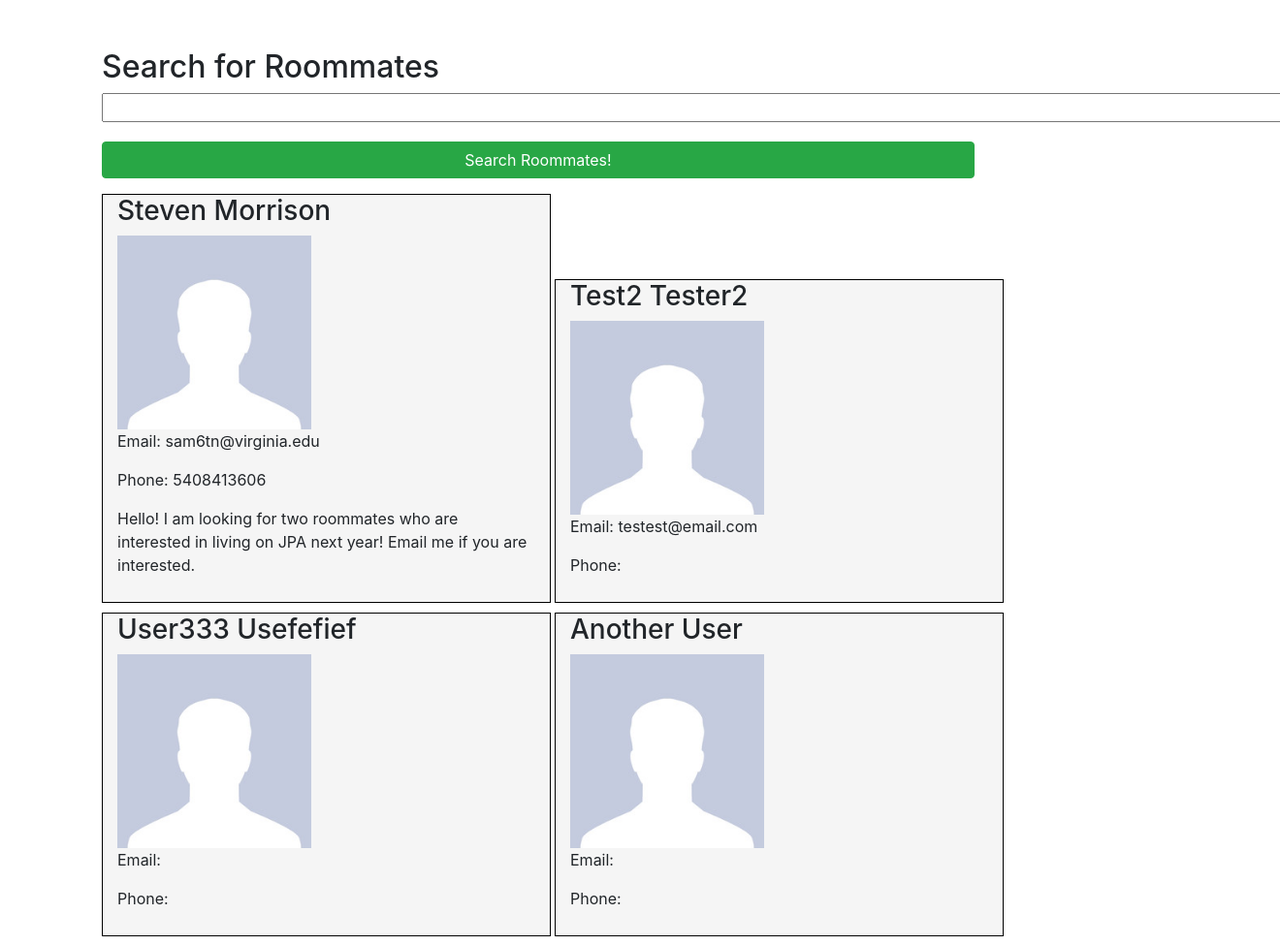
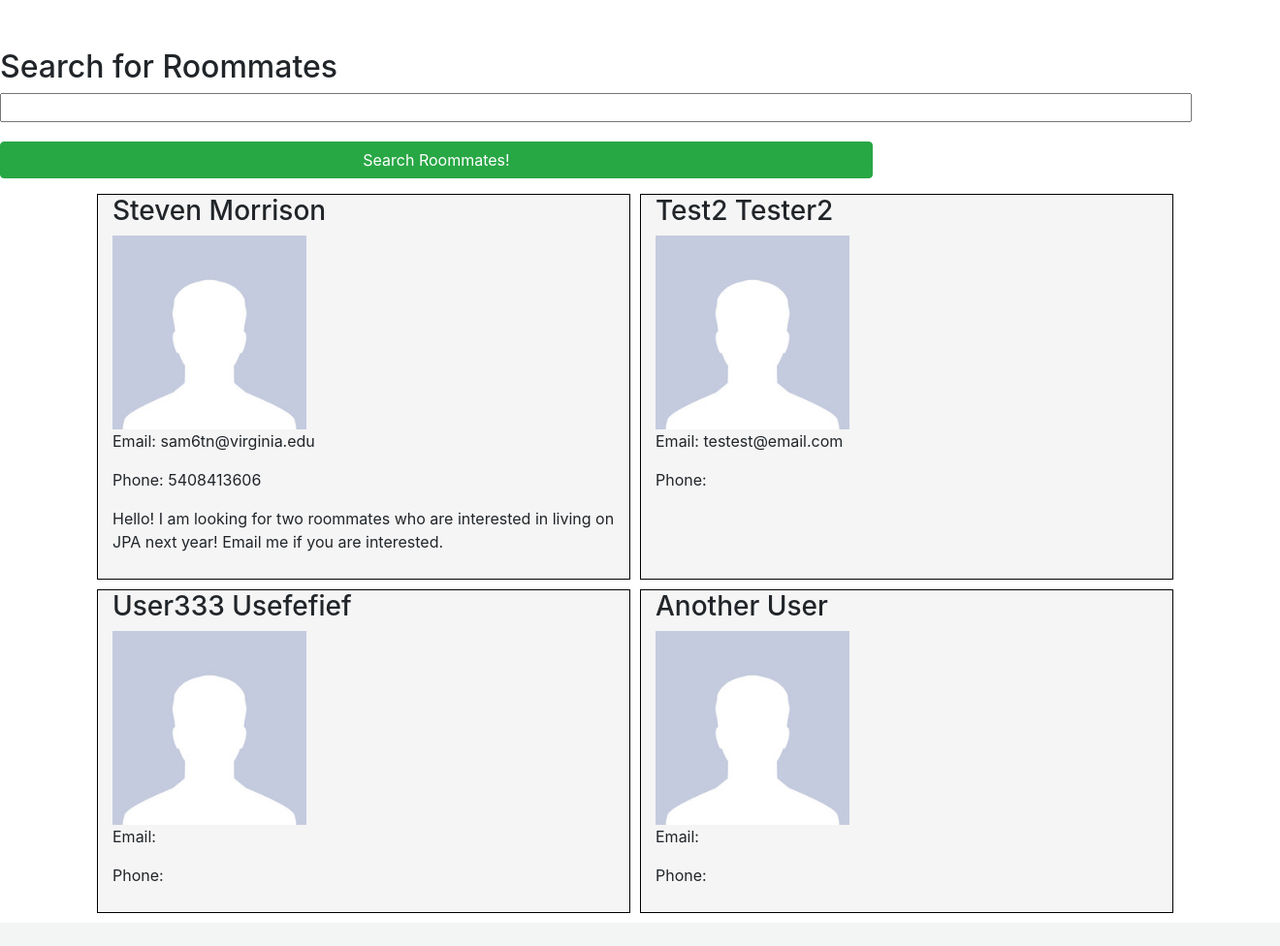
Before and after one commit to sam6tn/studenthousing, a Django app: page /roommates/ in a window 1320 px wide; the page is wider, and only the part inside the window is pictured. Shown: the part 116-1092 px from the top of that part at 97% size. After the commit the page ends 1058 px from the top of that part, so only its background shows below. Run offline with Django 3.2, Linux system fonts and the light colour scheme; a user stored in the database is signed in; data comes from the database, SQL or seed files in the repository; both versions use the stored data as it was after the commit; some libraries are stand-ins or nearby versions.

Commit message:
Template changes to auto display correct height

```diff
--- a/polls/templates/polls/post.html
+++ b/polls/templates/polls/post.html
@@ -28,6 +28,7 @@
 		border:1px solid black;
 		padding-bottom: 10px;
 	}
+
 	.img-results{
 		width: 400px;
 		height: 300px;
@@ -131,7 +132,7 @@
         <div><span class="fa fa-bath"></span><span id="baths">{{post.baths}}</span></div>
 
         <h3>Reviews:</h3>
-        <input type="button" onClick="showReview()" name="review" id="review" value="Write a Review!" />
+        <input type="button" class="btn btn-primary" onClick="showReview()" name="review" id="review" value="Write a Review!" />
         <form method="Post">
             {% csrf_token %}
             <input name="avatar" id="avatar" type="hidden" value="{{user.profile.image.url}}">
--- a/polls/templates/polls/roommates.html
+++ b/polls/templates/polls/roommates.html
@@ -29,10 +29,19 @@
 	#results{
 		display:inline-block;
 		margin-bottom:10px;
+		margin-right: 10px;
 		border:1px solid black;
 		padding-bottom: 10px;
 		background-color:whitesmoke;
 	}
+
+	.resultcontainer{
+		height: auto;
+  	display: flex;
+		flex-wrap: wrap;
+
+	}
+
 	.img-results{
 		width: 400px;
 		height: 300px;
@@ -71,10 +80,10 @@
 	.dropdown {
 		width: 100px !important;
 	}
-    .profilepic{
-        width:200px;
-        height:200px;
-    }
+  .profilepic{
+  	width:200px;
+  	height:200px;
+  }
 
 </style>
 
@@ -106,7 +115,7 @@
 </nav>
 
 
-<div class="container">
+<div>
 	<h2>Search for Roommates</h2>
 	<form method="Post">
         {% csrf_token %}
@@ -118,7 +127,7 @@
 </div>
 
 
-<div class="container centered">
+<div class="resultcontainer centered">
 	{% for person in persons.all %}
 	<div class="col-sm-5" id="results">
         <h3>{{ person.first_name }} {{ person.last_name }}</h3>
```
Also changed, not shown: polls/templates/polls/list.html (+8 -1 lines), db.sqlite3.
